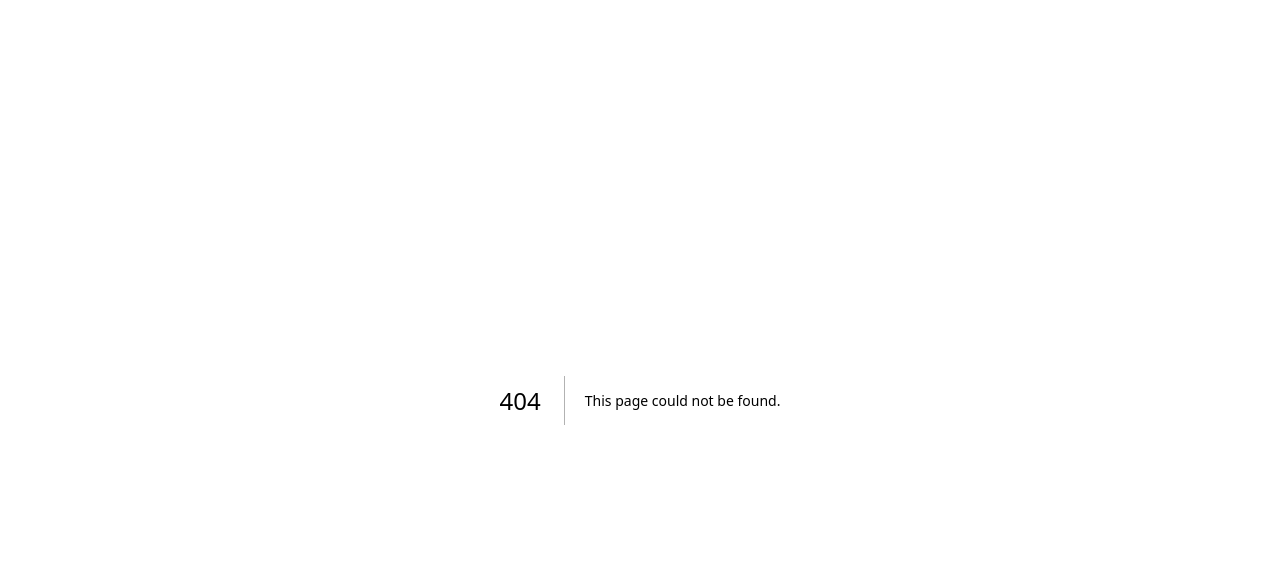
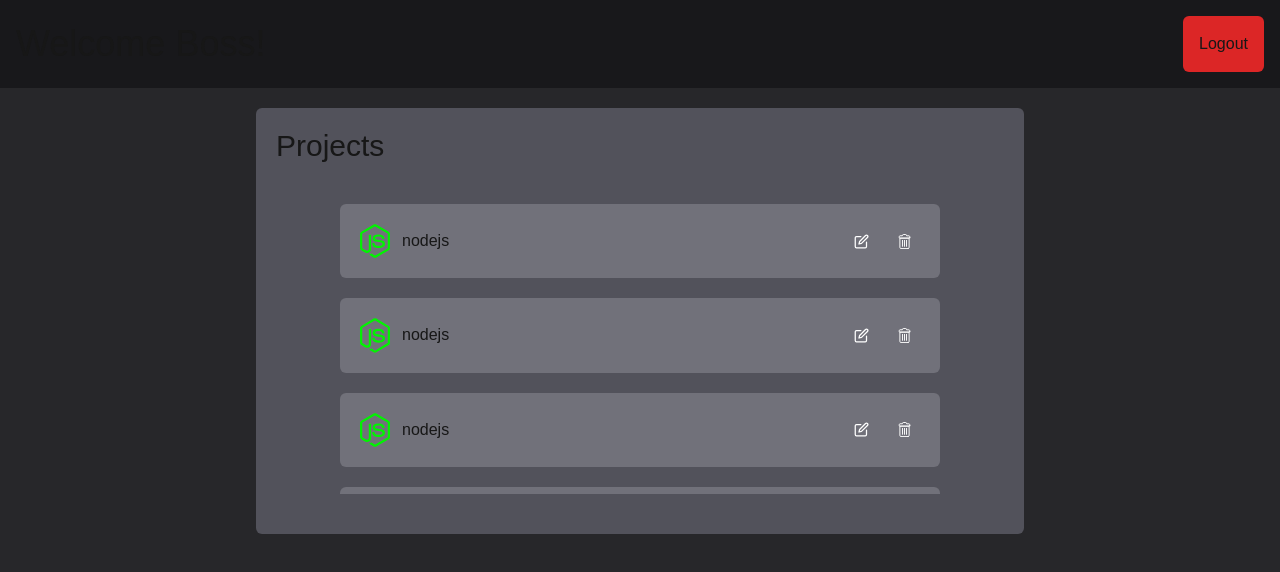
Before and after one commit to hitalloazevedo/portfolio-next, a Next.js app: page /dashboard in a window 1280 px wide. Before the commit this address had no page. Shown: the top 572 px of the page. Built offline with nearby package versions, Linux system fonts and the light colour scheme.

Commit message:
feat: dashboard

```diff
--- /dev/null
+++ b/src/app/dashboard/page.tsx
@@ -0,0 +1,55 @@
+"use client";
+
+import ProjectListItem from "@/components/ui/dashboard/project-list-item";
+import nodeicon from "@/../public/nodejs-icon.svg";
+
+export default function Dashboard() {
+  async function logout() {
+    await fetch("/api/logout", {
+      method: "GET",
+    });
+    window.location.reload();
+  }
+
+  return (
+    <div className="h-screen bg-zinc-800">
+      <div className="flex p-4 justify-between items-center bg-zinc-900">
+        <h1 className="text-4xl">Welcome Boss!</h1>
+        <a
+          type="Button"
+          className="bg-red-600 p-4 rounded-md hover:bg-red-500 duration-300 active:bg-red-600"
+          onClick={logout}
+        >
+          Logout
+        </a>
+      </div>
+
+      <div className="m-auto bg-zinc-600 w-[60%] p-5 pb-10 mt-5 rounded-md">
+        <h2 className="text-3xl">Projects</h2>
+
+        <div className="flex flex-col items-center p-5 gap-5 mt-5 rounded-md max-h-[310px] overflow-scroll">
+          <ProjectListItem
+            id="abc"
+            imageUrl={nodeicon}
+            title="nodejs"
+          ></ProjectListItem>
+          <ProjectListItem
+            id="abc"
+            imageUrl={nodeicon}
+            title="nodejs"
+          ></ProjectListItem>
+          <ProjectListItem
+            id="abc"
+            imageUrl={nodeicon}
+            title="nodejs"
+          ></ProjectListItem>
+          <ProjectListItem
+            id="abc"
+            imageUrl={nodeicon}
+            title="nodejs"
+          ></ProjectListItem>
+        </div>
+      </div>
+    </div>
+  );
+}
```
